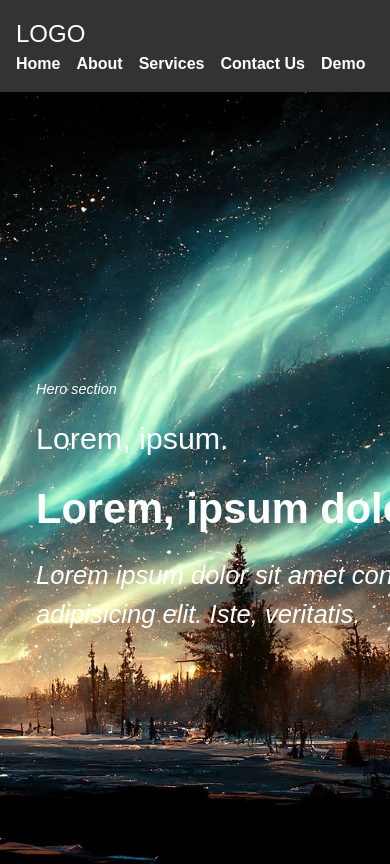
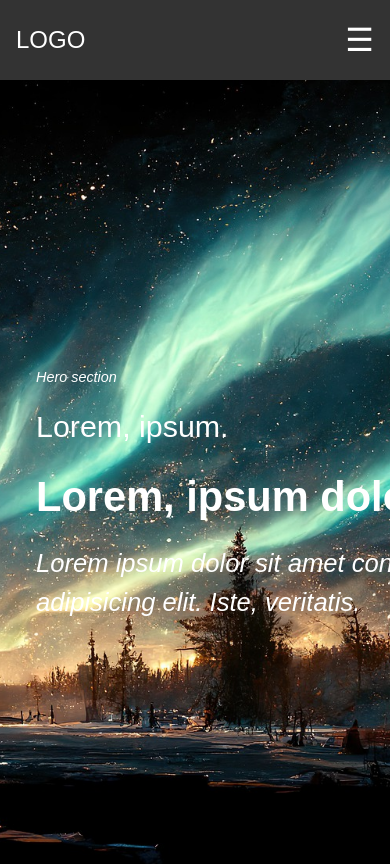
Before and after one commit to donexinfotech/Website_logo, a React (Create React App) app: page / in a window 390 px wide. Shown: the top 864 px of the page. Built offline with nearby package versions, Linux system fonts and the light colour scheme.

Commit message:
navbar-repossive

```diff
--- a/src/components/Navbar.css
+++ b/src/components/Navbar.css
@@ -35,3 +35,29 @@
   text-decoration-color: #ff6347;
   text-decoration-thickness: 3px;
 }
+
+/* Responsive styles */
+@media (max-width: 768px) {
+  .navbar-links {
+    display: none; /* Hide navbar links on small screens */
+    flex-direction: column;
+    position: absolute;
+    top: 60px;
+    right: 0;
+    background-color: #333;
+    width: 200px;
+    height: 100vh;
+    padding: 1rem;
+  }
+
+  .navbar-links.open {
+    display: flex; /* Show navbar links when the sidebar is open */
+  }
+
+  .navbar-toggle {
+    display: block; /* Show toggle button on small screens */
+    color: #fff;
+    font-size: 2rem;
+    cursor: pointer;
+  }
+}
--- a/src/components/Navbar.js
+++ b/src/components/Navbar.js
@@ -1,14 +1,23 @@
-import React from 'react';
+import React, { useState } from 'react';
 import './Navbar.css';
-import { Link } from 'react-scroll';
 
 const Navbar = () => {
+  const [sidebarOpen, setSidebarOpen] = useState(false);
+
+  const toggleSidebar = () => {
+    setSidebarOpen(!sidebarOpen);
+  };
+
   return (
+    <>
       <nav className="navbar">
         <div className="navbar-logo">
           <a href='/'>LOGO</a>
         </div>
-      <ul className="navbar-links">
+        <div className="navbar-toggle" onClick={toggleSidebar}>
+          ☰
+        </div>
+        <ul className={`navbar-links ${sidebarOpen ? 'open' : ''}`}>
           <li className="navbar-item">
             <a href='/'>Home</a>
           </li>
@@ -26,6 +35,7 @@ const Navbar = () => {
           </li>
         </ul>
       </nav>
+    </>
   );
 };
 
```
Lines whose indentation alone changed are shown as unchanged.
